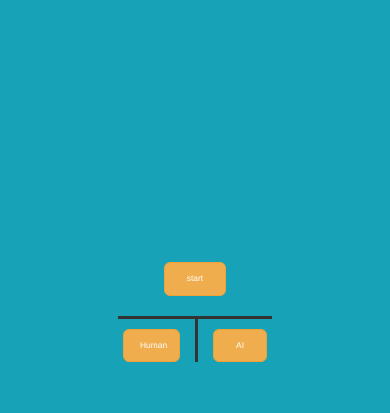
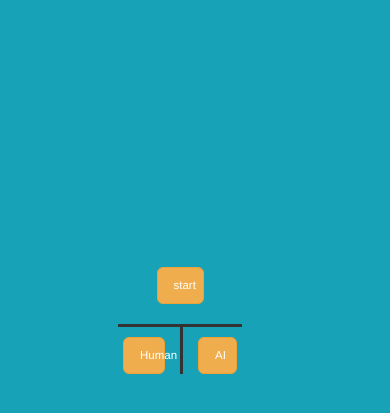
Before and after one commit to evangatte/tic-tac-toe, a plain HTML site: page index.html in a window 390 px wide. Shown: the part 163-576 px from the top of the page. Drawn offline with nearby package versions, Linux system fonts and the light colour scheme.

Commit message:
responsive test

```diff
--- a/styles.css
+++ b/styles.css
@@ -1,3 +1,8 @@
+body {
+    height: auto;
+
+}
+
 #header {
     width: 38%;
     border-bottom: solid;
@@ -75,7 +80,6 @@
 #reset-modal {
     height: 100%;
     width: 100%
-    display: ;
 }
 
 #start-button-container {
@@ -109,19 +113,20 @@
     }
 
     #reset-button {
-        font-size: 1vh;
+        font-size: 11.5px;
     }
 
-    #start-game {
-        font-size: 1vh;
+     #start-game {
+        font-size: 11.5px;
     }
 
     #human-button {
-        font-size: 1vh;
+        font-size: 11.5px;
     }
 
+
     #ai-button {
-        font-size: 1vh;
+        font-size: 11.5px;
     }
 
 
```
